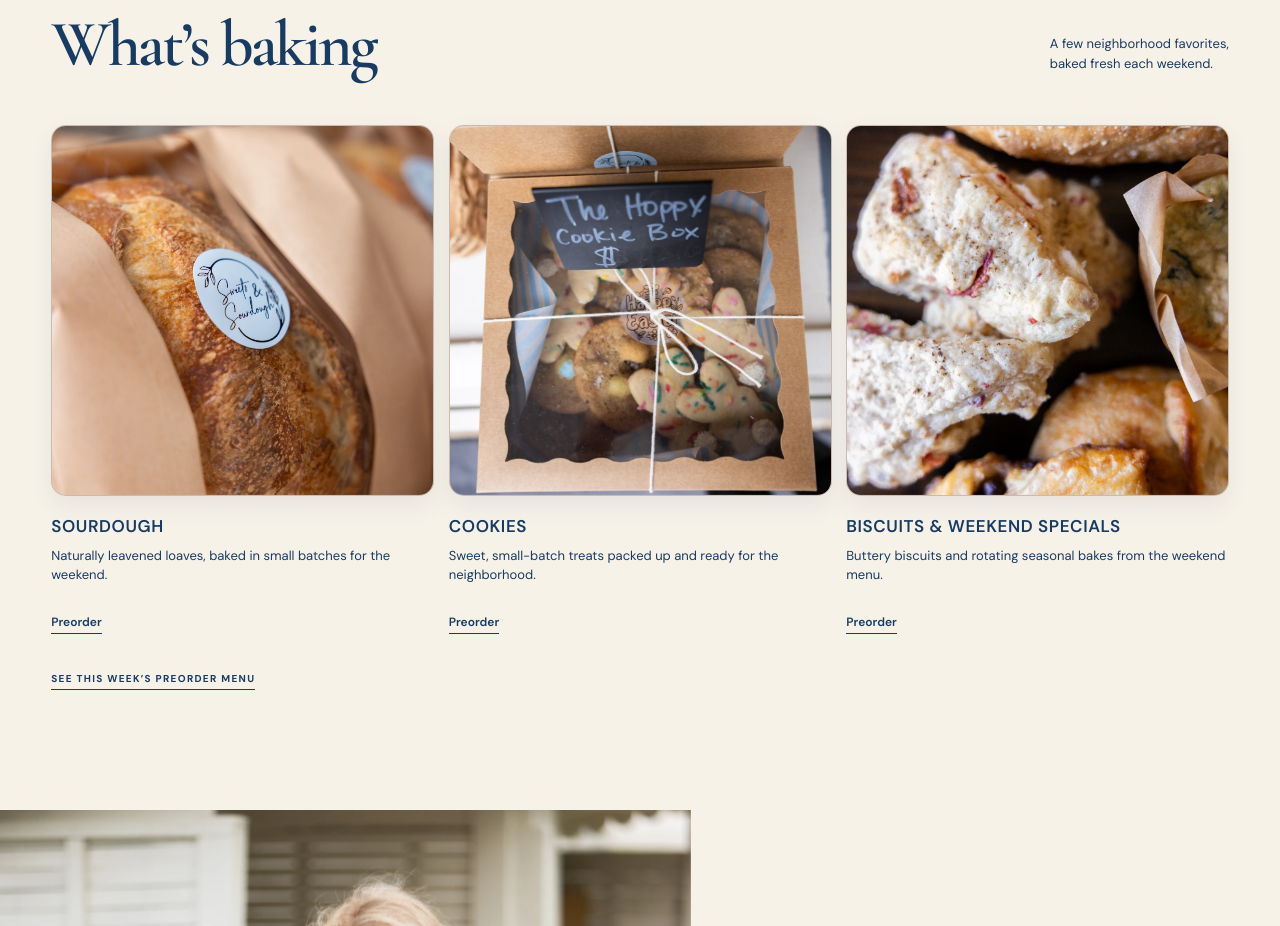
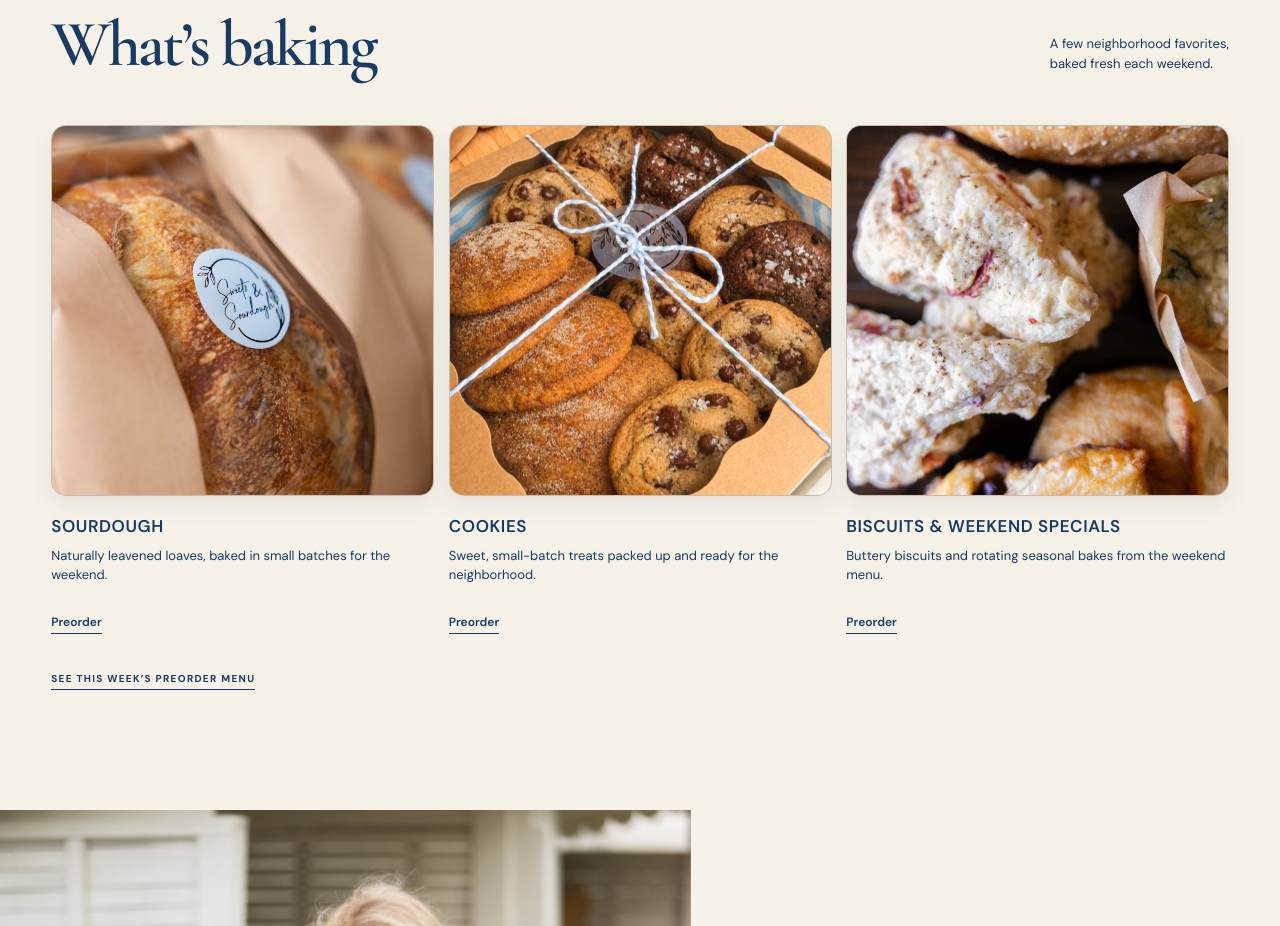
Before and after one commit to jonathanarbittier/sweetestsourdoughstl.website, a Next.js app: page / in a window 1280 px wide. Shown: the part 1620-2546 px from the top of the page. Built offline with nearby package versions, Linux system fonts and the light colour scheme.

Commit message:
Use supplied cookie photo on homepage

```diff
--- a/app/page.tsx
+++ b/app/page.tsx
@@ -22,8 +22,8 @@ const bakes = [
   {
     name: "Cookies",
     description: "Sweet, small-batch treats packed up and ready for the neighborhood.",
-    image: "/images/sweetest-sourdough/SweetestSourdoughSTL_-25.webp",
-    alt: "An assortment of cookies packed in a windowed bakery box",
+    image: "/images/sweetest-sourdough/cookie-box-assortment.webp",
+    alt: "An assortment of cookies in a windowed bakery box tied with blue and white string",
     position: "50% 50%",
   },
   {
```
Also changed, not shown: public/images/sweetest-sourdough/cookie-box-assortment.webp (added).
